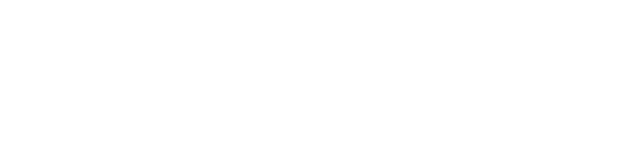
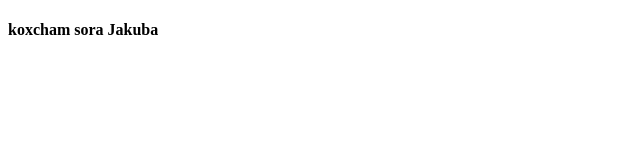
Before and after one commit to Pioter2136/forumguard.github.io, a plain HTML site: page index.html in a window 1280 px wide. Shown: the whole page, without its empty margins (0-640 px from the left). Drawn offline with Linux system fonts and the light colour scheme.

Commit message:
Update index.html

```diff
--- a/index.html
+++ b/index.html
@@ -5,6 +5,6 @@
     <title>kocham sora jakyuba</title>
 </head>
 <body>
-
+  <h4>koxcham sora Jakuba</h4>
 </body>
 </html>
```
